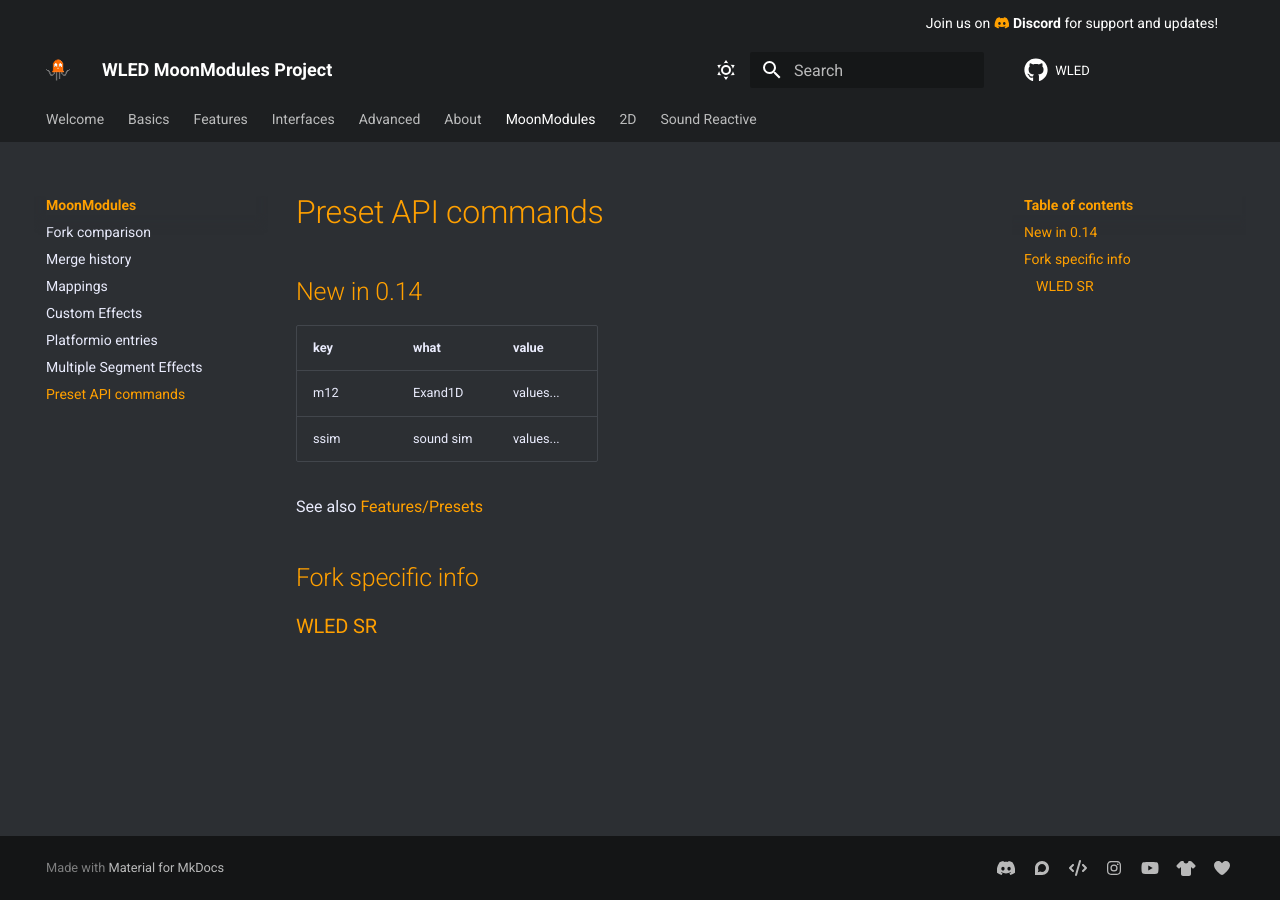
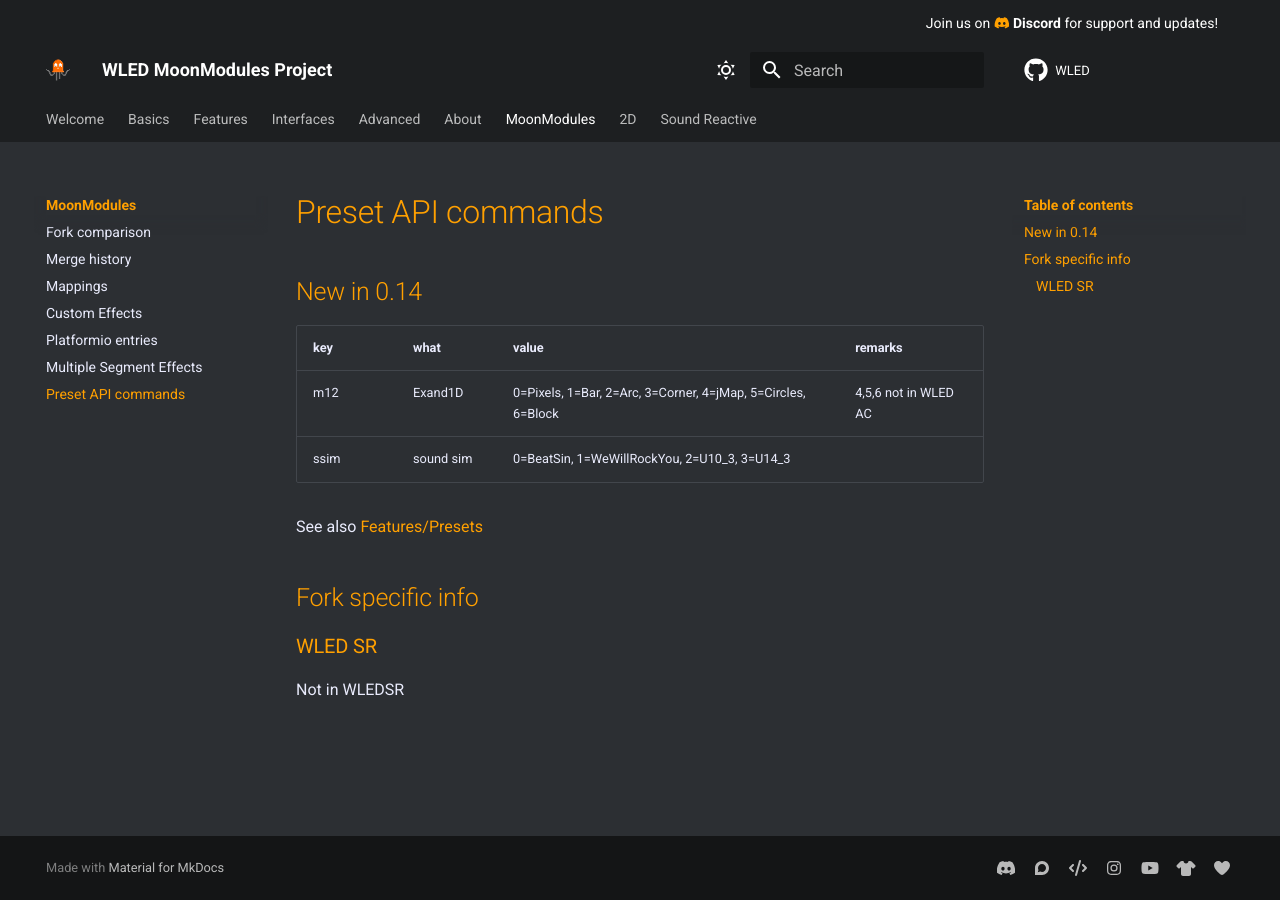
Before and after one commit to Aircoookie/WLED-Docs, an MkDocs documentation site: the page built from docs/moonmodules/preset-api-commands.md, in a window 1280 px wide. Built offline with MkDocs 1.6.1 and Material for MkDocs 9.7.7, drawn with Linux system fonts in a browser that asks for light colours; comment, search, counter and statistics services are not loaded.

Commit message:
Update preset-api-commands.md

```diff
--- a/docs/moonmodules/preset-api-commands.md
+++ b/docs/moonmodules/preset-api-commands.md
@@ -7,13 +7,15 @@
 
 ## New in 0.14
 
-|key|what|value|
-|---|---|---|
-m12 | Exand1D | values...
-ssim| sound sim|values...
+|key|what|value|remarks
+|---|---|---|---|
+m12 | Exand1D | 0=Pixels, 1=Bar, 2=Arc, 3=Corner, 4=jMap, 5=Circles, 6=Block|4,5,6 not in WLED AC
+ssim| sound sim|0=BeatSin, 1=WeWillRockYou, 2=U10_3, 3=U14_3|
 
 See also [Features/Presets](https://moonmodules.github.io/WLED-Docs/features/presets/)
 
 ## Fork specific info
 
 ### WLED SR
+
+Not in WLEDSR
```
